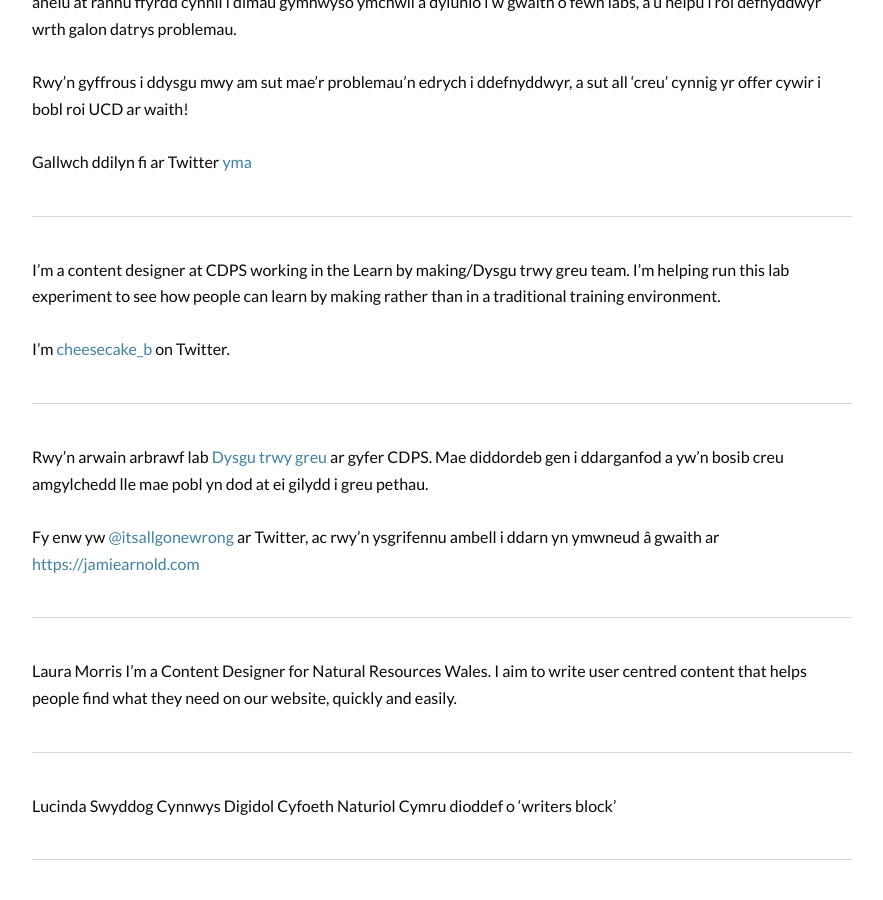
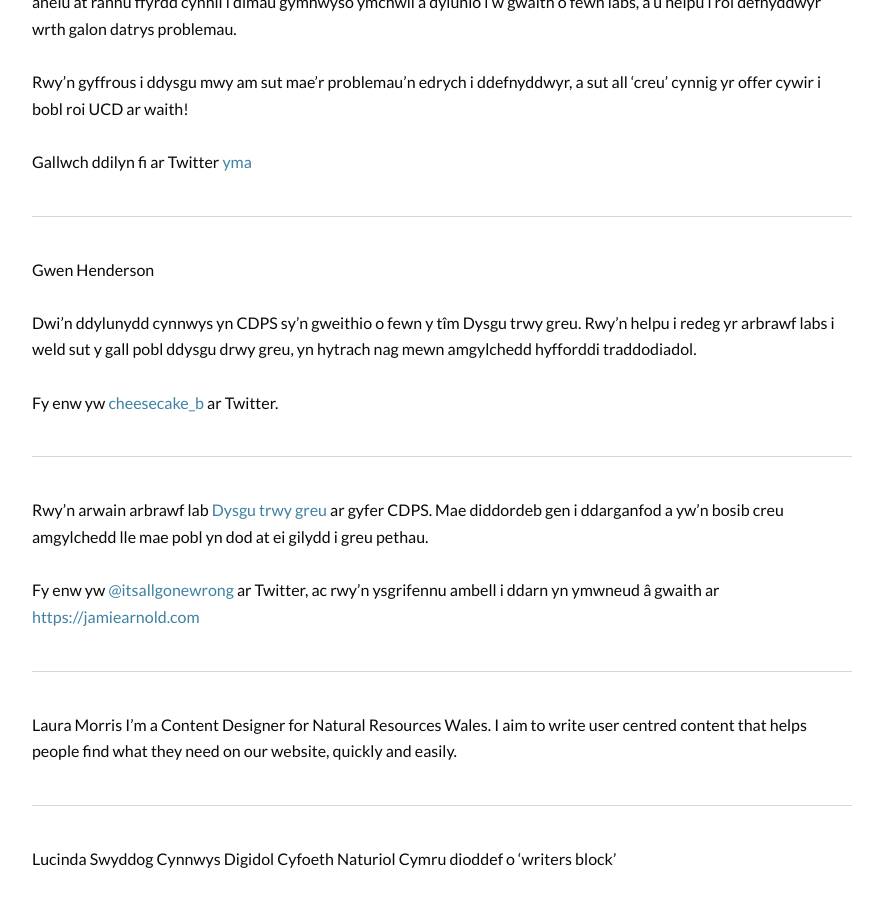
Before and after one commit to nrw-lab/nrw-lab.github.io, a Jekyll site: the page built from cy/team/index.md, in a window 1280 px wide and 900 px high, scrolled down 819 px. Shown: the whole window, without its empty margins (198-1081 px from the left). Built offline with Jekyll 4.4.1, drawn with Linux system fonts in a browser that asks for light colours; our own code applies the rules of GitHub Pages for plain Markdown files.

Commit message:
Adding new member - Gwen Henderson

```diff
--- a/cy/team/_members/gwen-henderson.md
+++ b/cy/team/_members/gwen-henderson.md
@@ -1,3 +1,5 @@
-I’m a content designer at CDPS working in the Learn by making/Dysgu trwy greu team. I’m helping run this lab experiment to see how people can learn by making rather than in a traditional training environment.
+Gwen Henderson
 
-I’m [cheesecake_b](https://twitter.com/cheesecake_b) on Twitter.
+Dwi'n ddylunydd cynnwys yn CDPS sy'n gweithio o fewn y tîm Dysgu trwy greu. Rwy'n helpu i redeg yr arbrawf labs i weld sut y gall pobl ddysgu drwy greu, yn hytrach nag mewn amgylchedd hyfforddi traddodiadol.
+
+Fy enw yw [cheesecake_b](https://twitter.com/cheesecake_b) ar Twitter.
```
